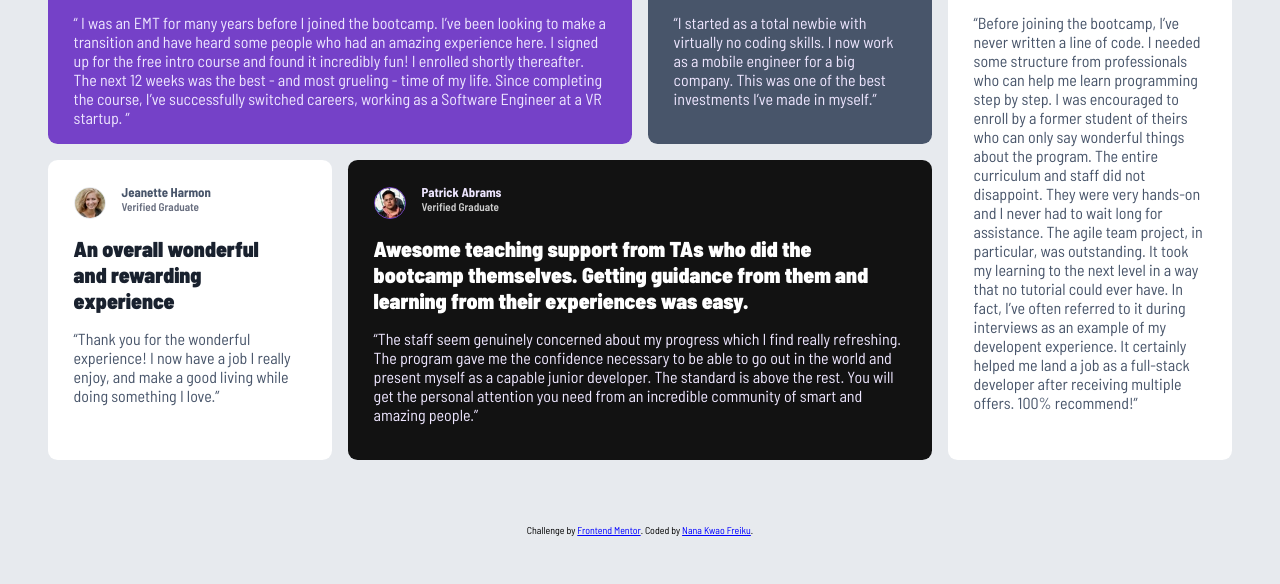
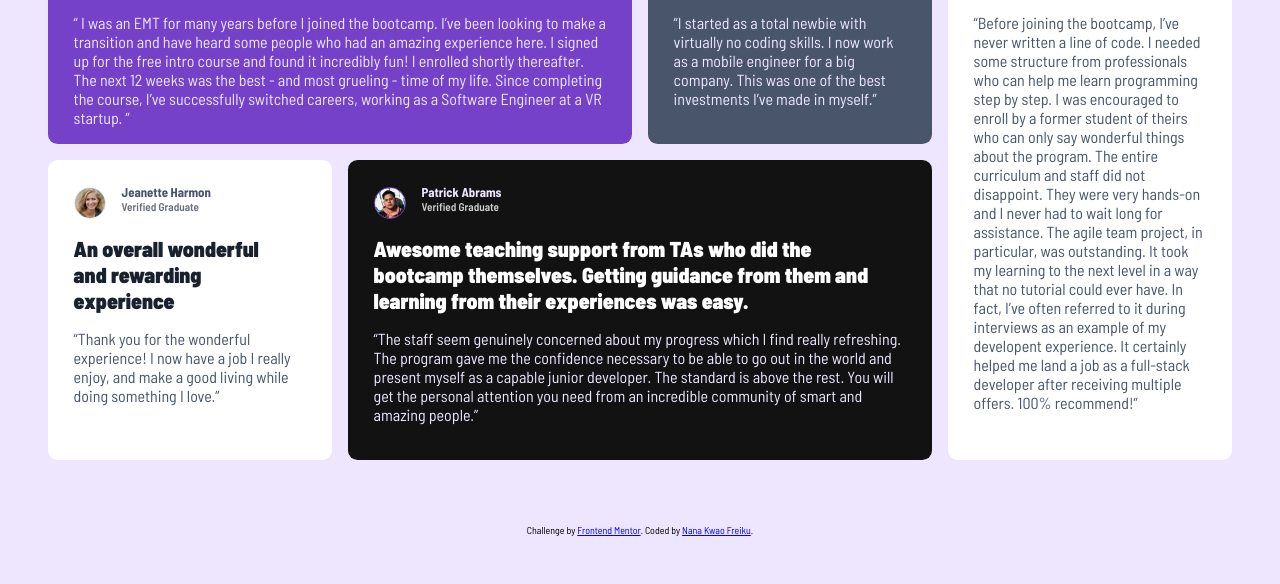
Before and after one commit to nana-kwao/testimonials-grid-challenge, a plain HTML site: page index.html in a window 1280 px wide. Shown: the part 252-836 px from the top of the page. Drawn offline with Linux system fonts and the light colour scheme.

Commit message:
bg-color update

```diff
--- a/main.css
+++ b/main.css
@@ -24,7 +24,7 @@ body{
     flex-direction: column;
     align-items: center;
     min-height: 100vh;
-    background-color: var(--grey100);
+    background-color: var(--purple50);
 }
 main{
     display: flex;
```
